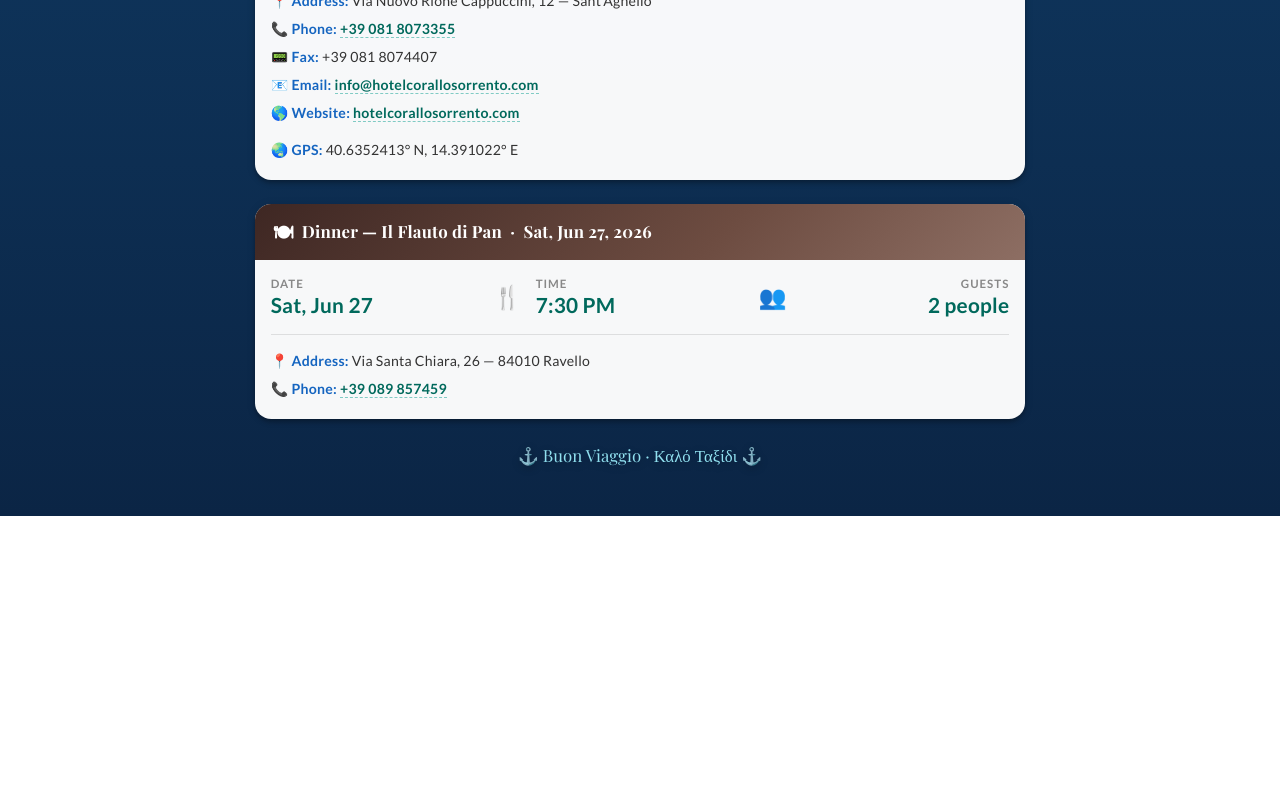
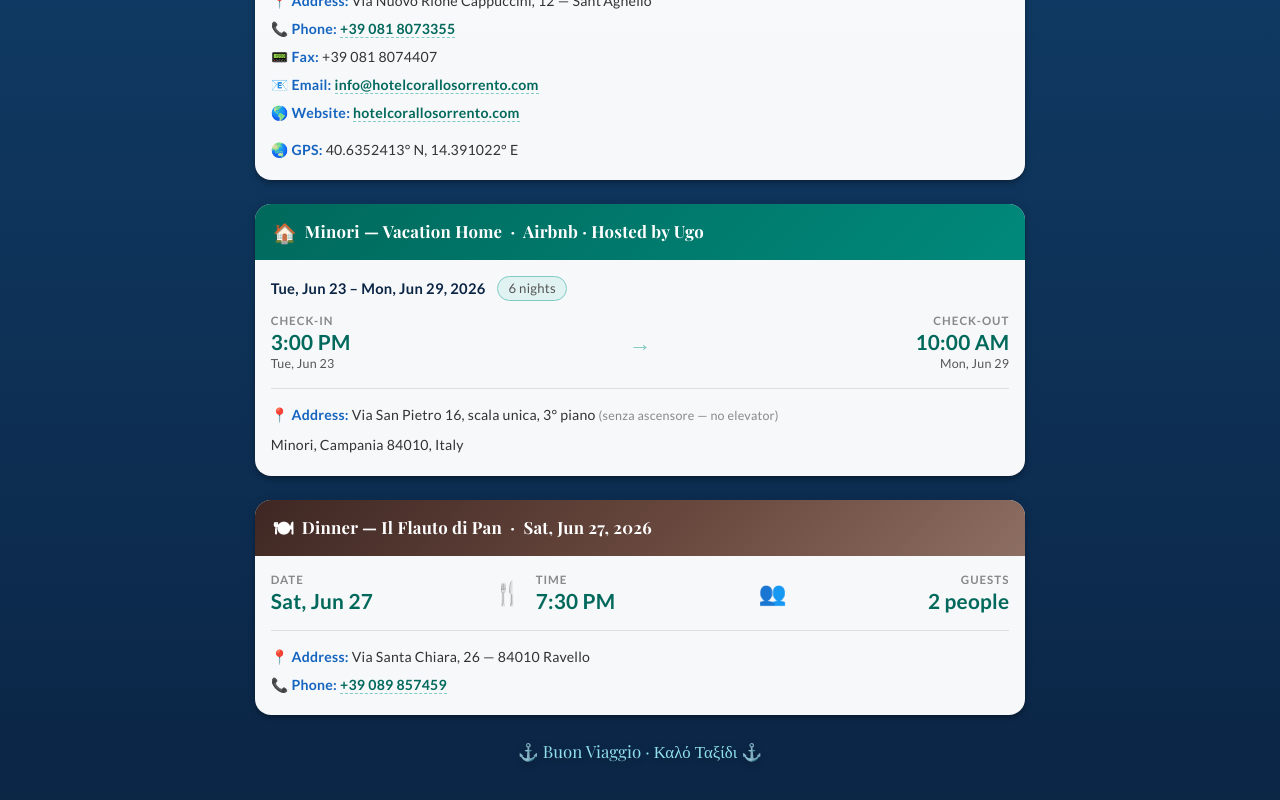
Before and after one commit to FlintShadey/Itenerary, a Vue app: page / in a window 1280 px wide. Shown: the part 8634-9434 px from the top of the page. Before the commit the page ends 9150 px from the top, so only its background shows below. Built offline with nearby package versions, Linux system fonts and the light colour scheme.

Commit message:
Add Airbnb: Vacation home in Minori, Jun 23–29

```diff
--- a/src/App.vue
+++ b/src/App.vue
@@ -1072,6 +1072,44 @@
               </v-card-text>
             </v-card>
 
+            <!-- Jun 23–29 — Airbnb: Vacation home in Minori -->
+            <v-card hover elevation="4" class="mb-6 itinerary-card">
+              <v-card-title class="card-header card-header-hotel">
+                <span class="card-header-icon">&#127968;</span>
+                Minori &mdash; Vacation Home &nbsp;&middot;&nbsp; Airbnb &middot; Hosted by Ugo
+              </v-card-title>
+              <v-card-text class="pa-4">
+
+                <div class="hotel-meta mb-3">
+                  <span class="hotel-dates">Tue, Jun 23 &ndash; Mon, Jun 29, 2026</span>
+                  <span class="hotel-nights">6 nights</span>
+                </div>
+
+                <!-- Check-in / Check-out -->
+                <div class="checkin-row mb-4">
+                  <div class="checkin-block">
+                    <div class="checkin-label">Check-in</div>
+                    <div class="checkin-time">3:00 PM</div>
+                    <div class="checkin-date">Tue, Jun 23</div>
+                  </div>
+                  <div class="checkin-divider">&#8594;</div>
+                  <div class="checkin-block text-right">
+                    <div class="checkin-label">Check-out</div>
+                    <div class="checkin-time">10:00 AM</div>
+                    <div class="checkin-date">Mon, Jun 29</div>
+                  </div>
+                </div>
+
+                <v-divider class="my-3"></v-divider>
+
+                <div class="hotel-contact">
+                  <div><span class="detail-label">&#128205; Address:</span> Via San Pietro 16, scala unica, 3&deg; piano <span class="benefit-note">(senza ascensore &mdash; no elevator)</span></div>
+                  <div style="margin-top:2px;">Minori, Campania 84010, Italy</div>
+                </div>
+
+              </v-card-text>
+            </v-card>
+
             <!-- Jun 27 — Dinner: Il Flauto di Pan, Ravello -->
             <v-card hover elevation="4" class="mb-6 itinerary-card">
               <v-card-title class="card-header" style="background:linear-gradient(135deg,#3E2723 0%,#6D4C41 60%,#8D6E63 100%)!important;color:#fff!important;">
```
